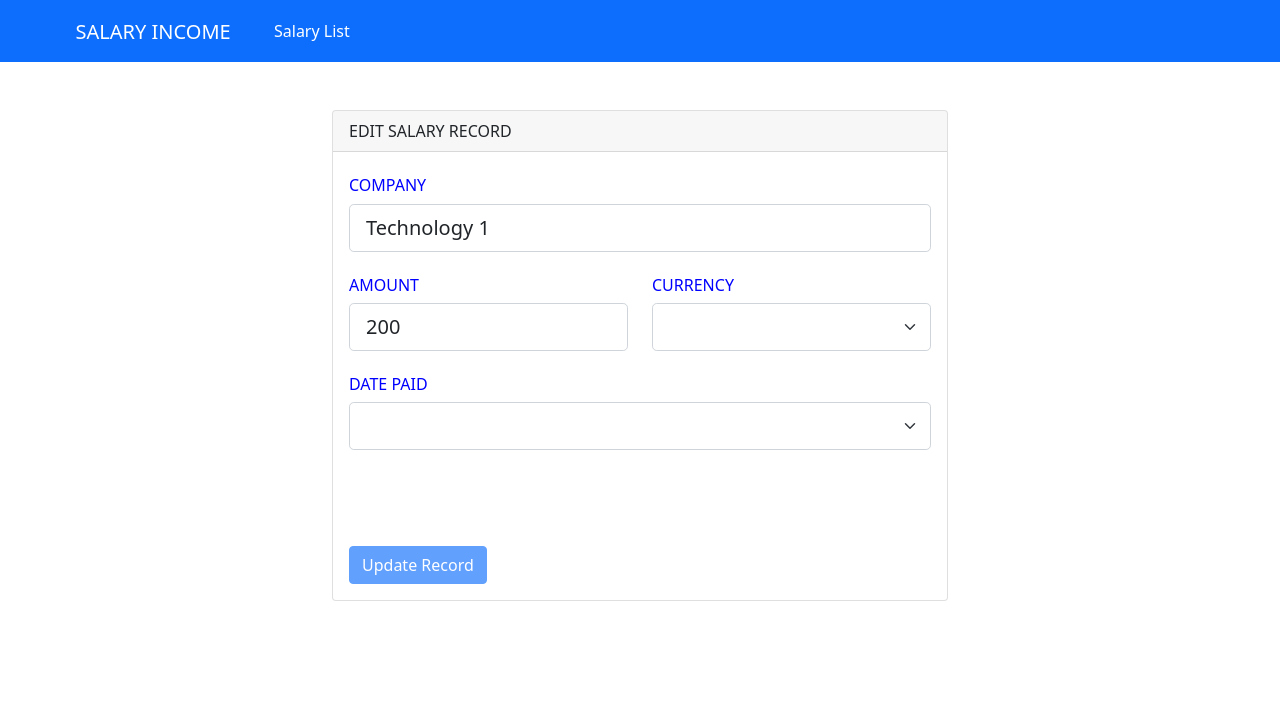
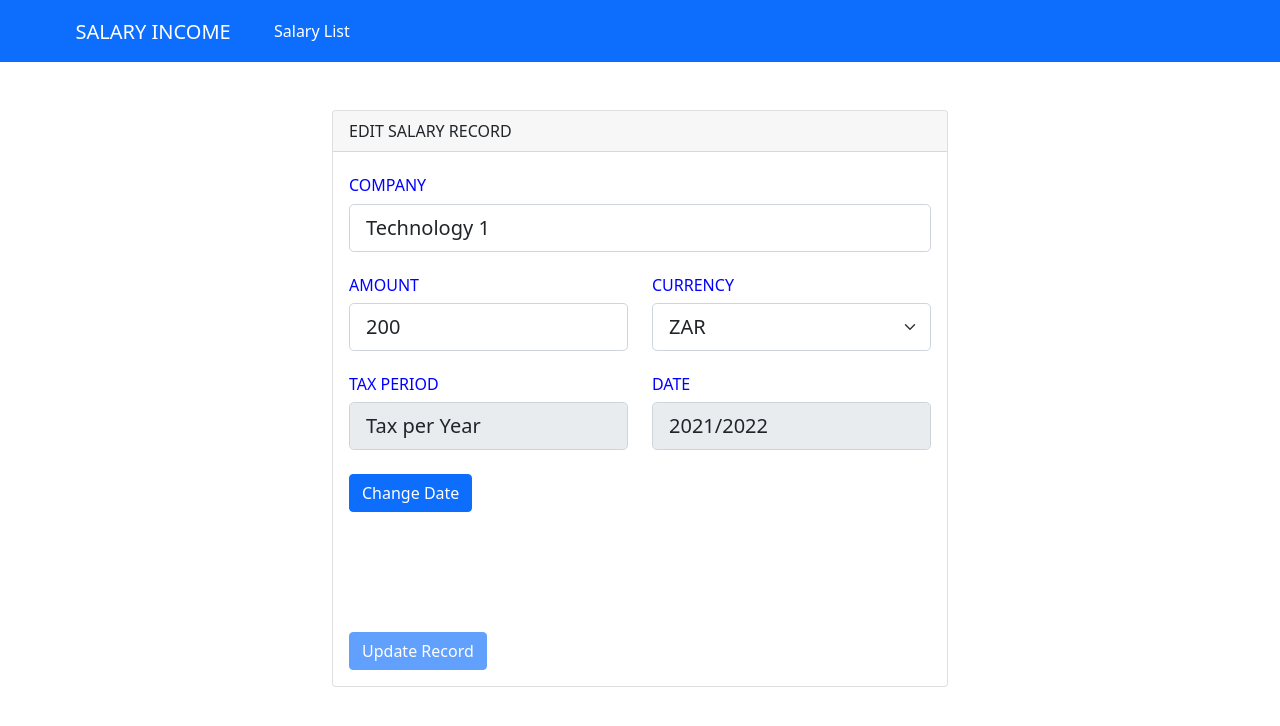
Before and after one commit to Joachim098/AngularDemo, an Angular app: page /salary-record/1 in a window 1280 px wide. Shown: the top 726 px of the page. Built offline with nearby package versions, Linux system fonts and the light colour scheme.

Commit message:
updated salary-add-edit

```diff
--- a/src/app/salary/form-data.ts
+++ b/src/app/salary/form-data.ts
@@ -1,10 +1,10 @@
 export class FormData{
-     currency: string[] = ['ZAR', 'USD', 'EUR', 'CAD', 'DKK'];
+     currency: string[] = ['', 'ZAR', 'USD', 'EUR', 'CAD', 'DKK'];
      listYear: string[] = [
-       '2021/2022','2020/2021','2019/2020','2018/2019','2017/2018','2016/2017',
+        '2021/2022','2020/2021','2019/2020','2018/2019','2017/2018','2016/2017',
        '2015/2016','2014/2015','2013/2014','2012/2013','2011/2012','2010/2011'
       ];
-      options: string[] = ['Enter for full Tax Year', 'Enter per Month', 'Enter per Specific Date']
+      options: string[] = ['', 'Enter for full Tax Year', 'Enter per Month', 'Enter per Specific Date']
       listMonth: string [] = []
       months: string[] = ['Apr', 'May', 'Jun', 'Jul', 'Aug', 'Sep', 'Oct', 'Nov', 'Dec', 'Jan', 'Feb', 'Mar'];
       years: number[] = [10, 11, 12, 13, 14, 15, 16, 17, 18, 19, 20, 21, 22];
--- a/src/app/salary/salary-add-edit/salary-add-edit.component.html
+++ b/src/app/salary/salary-add-edit/salary-add-edit.component.html
@@ -53,8 +53,7 @@
                     formControlName="currency"
                     [ngClass]="{'is-invalid': (clientForm.get('currency')!.touched || clientForm.get('currency')!.dirty) && !clientForm.get('currency')!.valid}"
                     >
-                    <option></option>
-                    <option *ngFor="let c of formData.currency"> {{ c }} </option>
+                    <option *ngFor="let c of formData.currency" [value]="c"> {{ c }} </option>
                     </select>
                     <span class="invalid-feedback">
                         <span *ngIf="clientForm.get('currency')?.errors?.required"> Please select a currency </span>
@@ -62,7 +61,26 @@
                 </div>
             </div>
             <br/>
-            <div class="row">
+            <div class="row" *ngIf="editData.id>0 && !show">
+                <div class="col">
+                    <p class="h6"> TAX PERIOD </p>
+                    <input
+                    class="form-control form-control-lg"
+                    type="text" [value]="editData.exactPeriod"
+                    readonly>
+                    <br/>
+                    <button class="btn btn-primary" (click)="showDate()"> Change Date </button>
+                </div>
+                <div class="col">
+                    <p class="h6"> DATE </p>
+                    <input
+                    class="form-control form-control-lg"
+                    type="text" [value]="editData | datePipe"
+                    readonly>
+                </div>
+            </div>
+            <br/>
+            <div class="row" *ngIf="show || !editData.id">
                 <div class="col">
                     <p class="h6">DATE PAID</p>
                     <select
@@ -71,12 +89,12 @@
                     (change)="checkValidity()"
                     [ngClass]="{'is-invalid': (clientForm.get('selectOption')!.touched || clientForm.get('selectOption')!.dirty) && !clientForm.get('selectOption')!.valid}"
                     >
-                    <option></option>
                     <option *ngFor="let opt of formData.options"> {{opt}} </option>
                     </select>
                     <span class="invalid-feedback">
                         <span *ngIf="clientForm.get('selectOption')?.errors?.required"> Please enter the tax period </span>
                     </span>
+                    <br/>
                 </div>
             </div>
             <br/>
@@ -90,7 +108,7 @@
                         formControlName="selectYear"
                         [ngClass]="{'is-invalid': (clientForm.get('selectYear')!.touched || clientForm.get('selectYear')!.dirty) && !clientForm.get('selectYear')!.valid}"
                         >
-                        <option></option>
+                        <option [value]=" "> </option>
                         <option *ngFor="let x of formData.listYear"> Total for {{ x }} Tax Year </option>
                         </select>
                         <span class="invalid-feedback">
@@ -111,7 +129,7 @@
                         formControlName="selectMonth"
                         [ngClass]="{'is-invalid': (clientForm.get('selectMonth')!.touched || clientForm.get('selectMonth')!.dirty) && !clientForm.get('selectMonth')!.valid}"
                         >
-                        <option></option>
+                        <option [value]=" "> </option>
                         <option *ngFor="let x of formData.listMonth"> Total for {{ x }} </option>
                         </select>
                         <span class="invalid-feedback">
@@ -131,10 +149,10 @@
                             <select
                             class="form-select form-select-lg"
                             formControlName="year"
-                            (click)="getNumberOfDays()"
+                            (change)="getNumberOfDays()"
                             [ngClass]="{'is-invalid': (clientForm.get('year')!.touched || clientForm.get('year')!.dirty) && !clientForm.get('year')!.valid}"
                             >
-                            <option></option>
+                            <option [value]=" "> </option>
                             <option *ngFor="let x of formData.years"> 20{{ x }} </option>
                             </select>
                             <span class="invalid-feedback">
@@ -146,10 +164,10 @@
                             <select
                             class="form-select form-select-lg"
                             formControlName="month"
-                            (click)="getNumberOfDays()"
+                            (change)="getNumberOfDays()"
                             [ngClass]="{'is-invalid': (clientForm.get('month')!.touched || clientForm.get('month')!.dirty) && !clientForm.get('month')!.valid}"
                             >
-                            <option></option>
+                            <option [value]=" "> </option>
                             <option *ngFor="let x of formData.months"> {{ x }} </option>
                             </select>
                             <span class="invalid-feedback">
@@ -164,6 +182,7 @@
                             formControlName="day"
                             [ngClass]="{'is-invalid': (clientForm.get('day')!.touched || clientForm.get('day')!.dirty) && !clientForm.get('day')!.valid}"
                             >
+                            <option [value]=" "> </option>
                             <option *ngFor="let x of numberOfDays"> {{ x }} </option>
                             </select>
                             <span class="invalid-feedback">
--- a/src/app/salary/salary-add-edit/salary-add-edit.component.ts
+++ b/src/app/salary/salary-add-edit/salary-add-edit.component.ts
@@ -17,14 +17,42 @@ export class SalaryAddEditComponent implements OnInit {
   clientForm: FormGroup;
   formData: FormData;
   numberOfDays: number [];
-  routerId: string = this.router.snapshot.paramMap.get('id')!;
-  salary: Salary;
+  routerId: number = +this.router.snapshot.paramMap.get('id')!;
   editData: Salary;
-  id: number = 0;
+  salary: Salary = new Salary();
+  salaryData: Salary[] = this.salary.getTestData();
+  show: Boolean = false;
 
-
+  constructor(private fb: FormBuilder, private router: ActivatedRoute) {
+    this.formData = new FormData();
+    this.editData = this.getEditRecord(this.routerId);
+   }
+   ngOnInit(): void {
+    this.clientForm = this.fb!.group({
+      company: [this.editData.companyName, [Validators.required, Validators.minLength(2), Validators.maxLength(100), Validators.pattern(/^(?!\s).*$/)]],
+      amount: [this.editData.amount, [Validators.required, Validators.min(0.01), Validators.max(1000000)]],
+      currency:[this.editData.currency, Validators.required],
+      selectOption: ['', Validators.required],
+      selectYear: '',
+      selectMonth: '',
+      day: '',
+      month: '',
+      year: ''
+    });
+    this.formData.displayFormInputData();
+    if(this.editData.id > 0){
+      this.btnLabel = 'Update Record';
+      this.formLabel = 'EDIT SALARY RECORD'
+    }
+    else{
+      this.btnLabel = 'Add New Record'
+      this.formLabel = 'ADD SALARY RECORD';
+    }
+  }
   getNumberOfDays(): void{
     this.checkValidity();
+    this.clientForm.get('day')!.setValue('');
+    this.numberOfDays = [];
     let num: number = 1;
     if (this.clientForm.get('month')!.value.includes('Jan') ||
         this.clientForm.get('month')!.value.includes('Mar') ||
@@ -33,7 +61,6 @@ export class SalaryAddEditComponent implements OnInit {
         this.clientForm.get('month')!.value.includes('Aug') ||
         this.clientForm.get('month')!.value.includes('Oct') ||
         this.clientForm.get('month')!.value.includes('Dec')){
-          this.numberOfDays = [];
           for (num; num<32; num++){
             this.numberOfDays[num] = num;
           }
@@ -42,146 +69,117 @@ export class SalaryAddEditComponent implements OnInit {
             this.clientForm.get('month')!.value.includes('Jun') ||
             this.clientForm.get('month')!.value.includes('Sep') ||
             this.clientForm.get('month')!.value.includes('Nov')){
-              this.numberOfDays = [];
               for (num; num<31; num++){
                 this.numberOfDays[num] = num;
               }
     }
     else if (this.clientForm.get('month')!.value.includes('Feb') && this.clientForm.get('year')!.value == 2010){
-      this.numberOfDays = [];
       for (num; num<29; num++){
         this.numberOfDays[num] = num;
       }
     }
     else if (this.clientForm.get('month')!.value.includes('Feb') && this.clientForm.get('year')!.value == 2011){
-      this.numberOfDays = [];
       for (num; num<29; num++){
         this.numberOfDays[num] = num;
       }
     }
     else if (this.clientForm.get('month')!.value.includes('Feb') && this.clientForm.get('year')!.value == 2013){
-      this.numberOfDays = [];
       for (num; num<29; num++){
         this.numberOfDays[num] = num;
       }
     }
     else if (this.clientForm.get('month')!.value.includes('Feb') && this.clientForm.get('year')!.value == 2014){
-      this.numberOfDays = [];
       for (num; num<29; num++){
         this.numberOfDays[num] = num;
       }
     }
     else if (this.clientForm.get('month')!.value.includes('Feb') && this.clientForm.get('year')!.value == 2015){
-      this.numberOfDays = [];
       for (num; num<29; num++){
         this.numberOfDays[num] = num;
       }
     }
     else if (this.clientForm.get('month')!.value.includes('Feb') && this.clientForm.get('year')!.value == 2017){
-      this.numberOfDays = [];
       for (num; num<29; num++){
         this.numberOfDays[num] = num;
       }
     }
     else if (this.clientForm.get('month')!.value.includes('Feb') && this.clientForm.get('year')!.value == 2018){
-      this.numberOfDays = [];
       for (num; num<29; num++){
         this.numberOfDays[num] = num;
       }
     }
     else if (this.clientForm.get('month')!.value.includes('Feb') && this.clientForm.get('year')!.value == 2019){
-      this.numberOfDays = [];
       for (num; num<29; num++){
         this.numberOfDays[num] = num;
       }
     }
     else if (this.clientForm.get('month')!.value.includes('Feb') && this.clientForm.get('year')!.value == 2021){
-      this.numberOfDays = [];
       for (num; num<29; num++){
         this.numberOfDays[num] = num;
       }
     }
     else if (this.clientForm.get('month')!.value.includes('Feb') && this.clientForm.get('year')!.value == 2012){
-      this.numberOfDays = [];
       for (num; num<30; num++){
         this.numberOfDays[num] = num;
       }
     }
     else if (this.clientForm.get('month')!.value.includes('Feb') && this.clientForm.get('year')!.value == 2016){
-      this.numberOfDays = [];
       for (num; num<30; num++){
         this.numberOfDays[num] = num;
       }
     }
     else if (this.clientForm.get('month')!.value.includes('Feb') && this.clientForm.get('year')!.value == 2020){
-      this.numberOfDays = [];
       for (num; num<30; num++){
         this.numberOfDays[num] = num;
       }
     }
   }
   checkValidity():void{
-    if (this.clientForm.get('currency')!.value == 'null' || this.clientForm.get('currency')!.value == 'undefined'){
-      this.clientForm.get('currency')!.setValue('');
-      this.clientForm.get('currency')!.updateValueAndValidity();
-    }
-    if (this.clientForm.get('selectOption')!.value == 'null' || this.clientForm.get('day')!.value == 'undefined'){
-      this.clientForm.get('selectOption')!.setValue('');
-      this.clientForm.get('selectOption')!.updateValueAndValidity();
-    }
-    if (this.clientForm.get('selectYear')!.value == 'null' || this.clientForm.get('selectYear')!.value == 'undefined'){
-      this.clientForm.get('selectYear')!.setValue('');
-      this.clientForm.get('selectYear')!.updateValueAndValidity();
-    }
-    if (this.clientForm.get('selectMonth')!.value == 'null' || this.clientForm.get('selectMonth')!.value == 'undefined'){
-      this.clientForm.get('selectMonth')!.setValue('');
-      this.clientForm.get('selectMonth')!.updateValueAndValidity();
-    }
-    if (this.clientForm.get('year')!.value == 'null' || this.clientForm.get('year')!.value == 'undefined'){
-      this.clientForm.get('year')!.setValue('');
-      this.clientForm.get('year')!.updateValueAndValidity();
-    }
-    if (this.clientForm.get('month')!.value == 'null' || this.clientForm.get('month')!.value == 'undefined'){
-      this.clientForm.get('month')!.setValue('');
-      this.clientForm.get('month')!.updateValueAndValidity();
-    }
-    if (this.clientForm.get('day')!.value == 'null' || this.clientForm.get('day')!.value == 'undefined'){
-      this.clientForm.get('day')!.setValue('');
-      this.clientForm.get('day')!.updateValueAndValidity();
-    }
     if(this.clientForm.get('selectOption')!.value.includes('Year')){
       this.clientForm.get('selectYear')!.setValidators(Validators.required);
+      this.clientForm.get('selectMonth')!.removeValidators(Validators.required);
+      this.clientForm.get('year')!.removeValidators(Validators.required);
+      this.clientForm.get('month')!.removeValidators(Validators.required);
+      this.clientForm.get('day')!.removeValidators(Validators.required);
       this.clientForm.get('selectYear')!.updateValueAndValidity();
+      this.clientForm.get('selectMonth')!.updateValueAndValidity();
+      this.clientForm.get('year')!.updateValueAndValidity();
+      this.clientForm.get('month')!.updateValueAndValidity();
+      this.clientForm.get('day')!.updateValueAndValidity();
     }
     if(this.clientForm.get('selectOption')!.value.includes('Month')){
       this.clientForm.get('selectMonth')!.setValidators(Validators.required);
+      this.clientForm.get('selectYear')!.removeValidators(Validators.required);
+      this.clientForm.get('year')!.removeValidators(Validators.required);
+      this.clientForm.get('month')!.removeValidators(Validators.required);
+      this.clientForm.get('day')!.removeValidators(Validators.required);
       this.clientForm.get('selectMonth')!.updateValueAndValidity();
+      this.clientForm.get('selectYear')!.updateValueAndValidity();
+      this.clientForm.get('year')!.updateValueAndValidity();
+      this.clientForm.get('month')!.updateValueAndValidity();
+      this.clientForm.get('day')!.updateValueAndValidity();
     }
     if(this.clientForm.get('selectOption')!.value.includes('Date')){
       this.clientForm.get('year')!.setValidators(Validators.required);
       this.clientForm.get('month')!.setValidators(Validators.required);
       this.clientForm.get('day')!.setValidators(Validators.required);
+      this.clientForm.get('selectYear')!.removeValidators(Validators.required);
+      this.clientForm.get('selectMonth')!.removeValidators(Validators.required);
       this.clientForm.get('year')!.updateValueAndValidity();
       this.clientForm.get('month')!.updateValueAndValidity();
       this.clientForm.get('day')!.updateValueAndValidity();
+      this.clientForm.get('selectMonth')!.updateValueAndValidity();
+      this.clientForm.get('selectYear')!.updateValueAndValidity();
     }
   }
-  getEditRecord(id: string): Salary[]{
-    let results: Salary[] = this.salary.getTestData(123);
-    let newResults: Salary[] = [];
-    results.forEach((element) =>{
-      if (element.id === parseInt(id)){
-        newResults.push(element);
-      }
-    })
-    return newResults;
+  getEditRecord(id: number): Salary{
+    const salary = this.salaryData.find(salary => salary.id === id);
+    if (salary)
+      return salary;
+    return new Salary();
   }
   addEditRecord(id: string): void{
-    let results: Salary [] = this.salary.getTestData(123);
-    results.forEach((element) =>{
-      if (element.id === parseInt(id)){
     let newData: Salary = new Salary();
-
     newData.id = this.editData.id,
     newData.companyName =this.clientForm.get('company')?.value;
     newData.amount = this.clientForm.get('amount')?.value;
@@ -209,19 +207,15 @@ export class SalaryAddEditComponent implements OnInit {
       newData.taxDate.month = month;
       newData.taxDate.year = year;
     }
-
-        results = results.map(u => u.id !== newData.id ? u : newData);
+    this.salaryData = this.salaryData.map(u => u.id !== newData.id ? u : newData);
     alert('Record has been updated!');
-        console.log(results);
-      }
-    });
+    console.log(this.salaryData);
   }
   addNewRecord(): void{
     let results: Salary[] = [];
     let record = new Salary();
-    this.id += 1;
 
-    record.id = this.id;
+    record.id = this.editData.id;
     record.companyName = this.clientForm.get('company')?.value;
     record.amount = this.clientForm.get('amount')?.value;
     record.currency = this.clientForm.get('currency')?.value;
@@ -252,11 +246,8 @@ export class SalaryAddEditComponent implements OnInit {
     console.log(results);// testing new added record
     alert('New Record added!');
   }
-
-  constructor(private fb: FormBuilder, private router: ActivatedRoute) {
-    this.formData = new FormData();
-    this.salary = new Salary();
-    this.editData = Object.assign({}, ...this.getEditRecord(this.routerId));
+  showDate(): void{
+    this.show = true;
   }
 
    saveSalary(): void{
@@ -267,27 +258,4 @@ export class SalaryAddEditComponent implements OnInit {
        return this.addNewRecord();
      }
    }
-
-  ngOnInit(): void {
-    this.clientForm = this.fb!.group({
-      company: [this.editData.companyName, [Validators.required, Validators.minLength(2), Validators.maxLength(100), Validators.pattern(/^(?!\s).*$/)]],
-      amount: [this.editData.amount, [Validators.required, Validators.min(0.01), Validators.max(1000000)]],
-      currency:['', Validators.required],
-      selectOption: ['', Validators.required],
-      selectYear: '',
-      selectMonth: '',
-      day: '',
-      month: '',
-      year: ''
-    });
-    this.formData.displayFormInputData();
-    if(this.editData.id > 0){
-      this.btnLabel = 'Update Record';
-      this.formLabel = 'EDIT SALARY RECORD'
 }
-    else{
-      this.btnLabel = 'Add New Record'
-      this.formLabel = 'ADD SALARY RECORD';
-    }
-  }
-}
--- a/src/app/salary/salary-list/salary-list.component.html
+++ b/src/app/salary/salary-list/salary-list.component.html
@@ -17,7 +17,7 @@
                     </tr>
                 </thead>
                 <tbody *ngIf="default">
-                    <tr *ngFor="let d of data.getTestData(123)" (click)="showDetail(d.id)">
+                    <tr *ngFor="let d of data.getTestData()" (click)="showDetail(d.id)">
                         <td></td>
                         <td> {{d.id}} </td>
                         <td> {{d.companyName}} </td>
--- a/src/app/salary/salary-list/salary-list.component.ts
+++ b/src/app/salary/salary-list/salary-list.component.ts
@@ -20,7 +20,7 @@ export class SalaryListComponent implements OnInit {
 
   showDetail(id: number): void{
     if (this.default){
-      this.results = this.data.getTestData(123);
+      this.results = this.data.getTestData();
       this.results.forEach(item => {
         if (id === item.id){
           this.show = !this.show;
--- a/src/app/salary/salary.ts
+++ b/src/app/salary/salary.ts
@@ -12,13 +12,12 @@ export class Salary{
     taxMonth?: YearMonth;
     taxDate?: Dates;
 
-    getTestData(userId: number): Salary[]{
+    getTestData(): Salary[]{
         let result: Salary[] = [];
         let id: number = 1;
         let data = new Salary();
 
         data.id = id;
-        data.userId = userId;
         data.companyName = 'Technology 1';
         data.amount = 200;
         data.currency = 'ZAR';
@@ -30,7 +29,6 @@ export class Salary{
 
         data = new Salary();
         data.id = id;
-        data.userId = userId;
         data.companyName = 'Technology 2';
         data.amount = 200;
         data.currency = 'DKK';
@@ -42,7 +40,6 @@ export class Salary{
 
         data = new Salary();
         data.id = id;
-        data.userId = userId;
         data.companyName = 'Technology 3';
         data.amount = 200;
         data.currency = 'USD';
```
Lines whose indentation alone changed are shown as unchanged.
